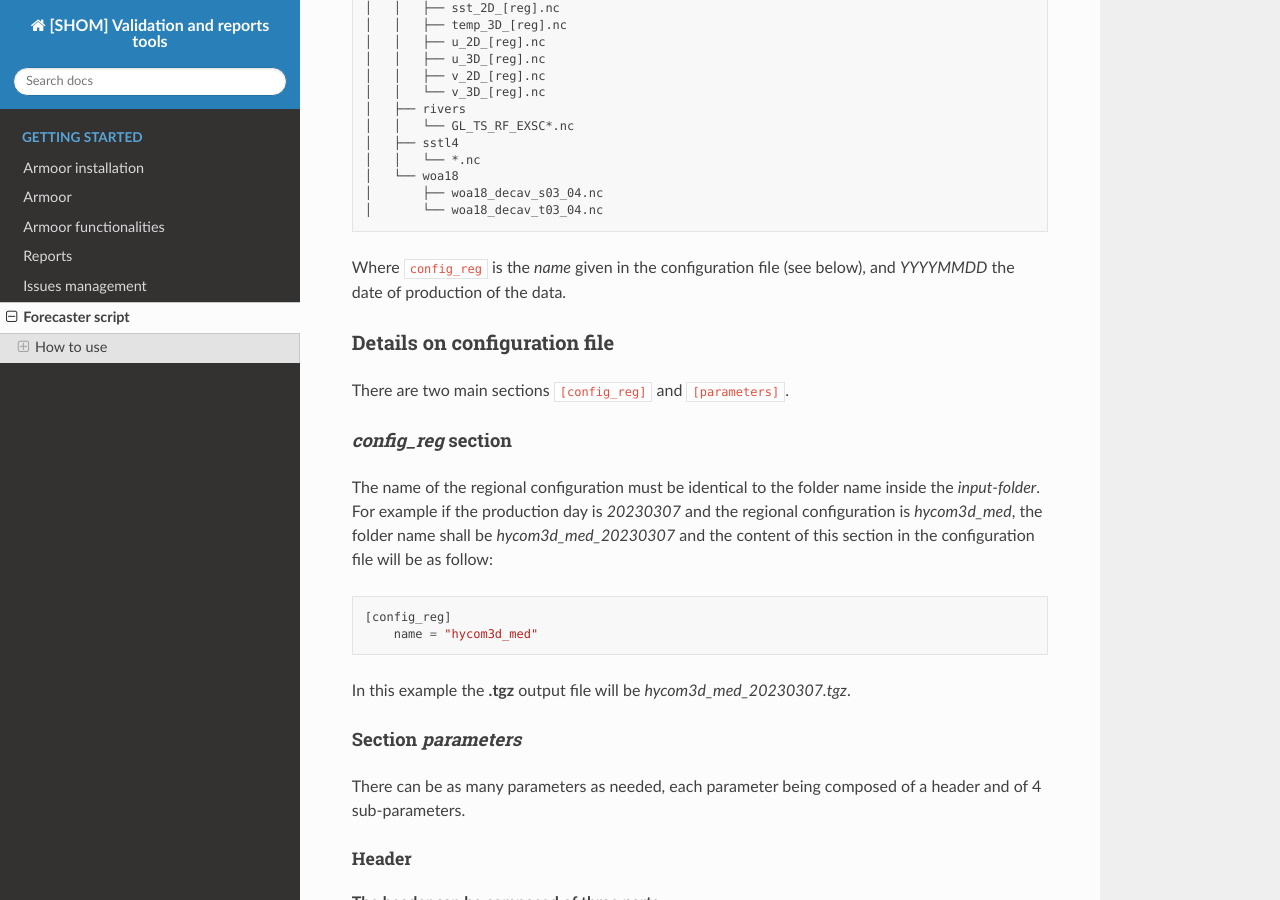
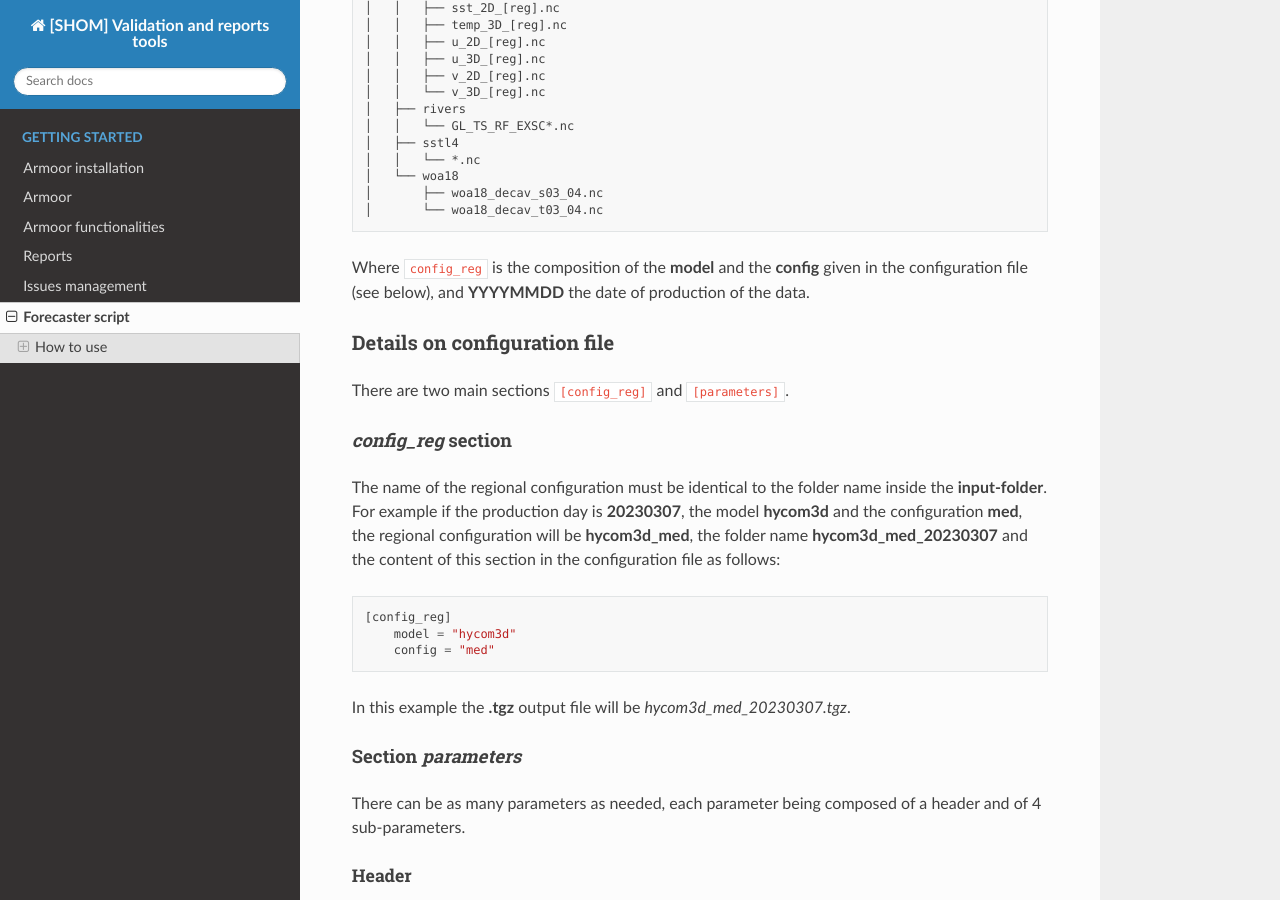
Before and after one commit to shom-fr/armoor, a Sphinx documentation site: the page built from docs/source/hmi.rst, in a window 1280 px wide and 900 px high, scrolled down 841 px. Built offline with Sphinx 7.4.7 and the Read the Docs theme 2.0.0, drawn with Linux system fonts in a browser that asks for light colours; some of the changed text lies outside the part shown.

Commit message:
update after fixing fields model/config

```diff
--- a/docs/source/hmi.rst
+++ b/docs/source/hmi.rst
@@ -49,7 +49,7 @@ The input folder should contain and be structured as follows ::
     │       ├── woa18_decav_s03_04.nc
     │       └── woa18_decav_t03_04.nc
 
-Where ``config_reg`` is the *name* given in the configuration file (see below), and *YYYYMMDD* the date of production of the data.
+Where ``config_reg`` is the composition of the **model** and the **config** given in the configuration file (see below), and **YYYYMMDD** the date of production of the data.
 
 Details on configuration file
 ~~~~~~~~~~~~~~~~~~~~~~~~~~~~~
@@ -59,12 +59,13 @@ There are two main sections ``[config_reg]`` and ``[parameters]``.
 *config_reg* section
 ____________________
 
-The name of the regional configuration must be identical to the folder name inside the *input-folder*.
-For example if the production day is *20230307* and the regional configuration is *hycom3d_med*, the folder name
-shall be *hycom3d_med_20230307* and the content of this section in the configuration file will be as follow::
+The name of the regional configuration must be identical to the folder name inside the **input-folder**.
+For example if the production day is **20230307**, the model **hycom3d** and the configuration **med**, the regional configuration will be **hycom3d_med**,
+the folder name **hycom3d_med_20230307** and the content of this section in the configuration file as follows::
 
     [config_reg]
-        name = "hycom3d_med"
+        model = "hycom3d"
+        config = "med"
 
 In this example the **.tgz** output file will be *hycom3d_med_20230307.tgz*.
 
@@ -133,7 +134,8 @@ _______
 Example of configuration file::
 
     [config_reg]
-        name = "hycom3d_med"
+        model = hycom3d
+        config = med
 
     [parameters]
 
```
